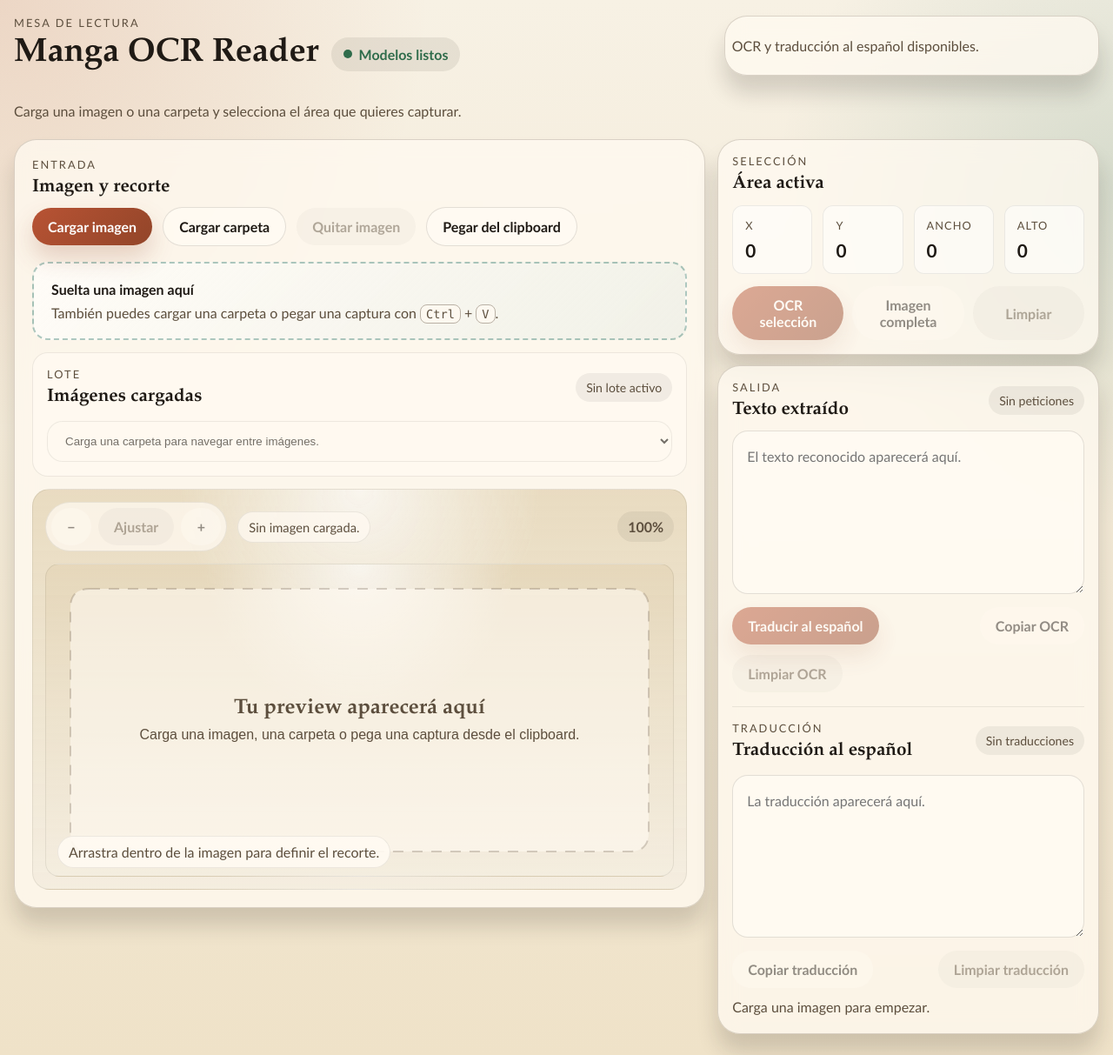
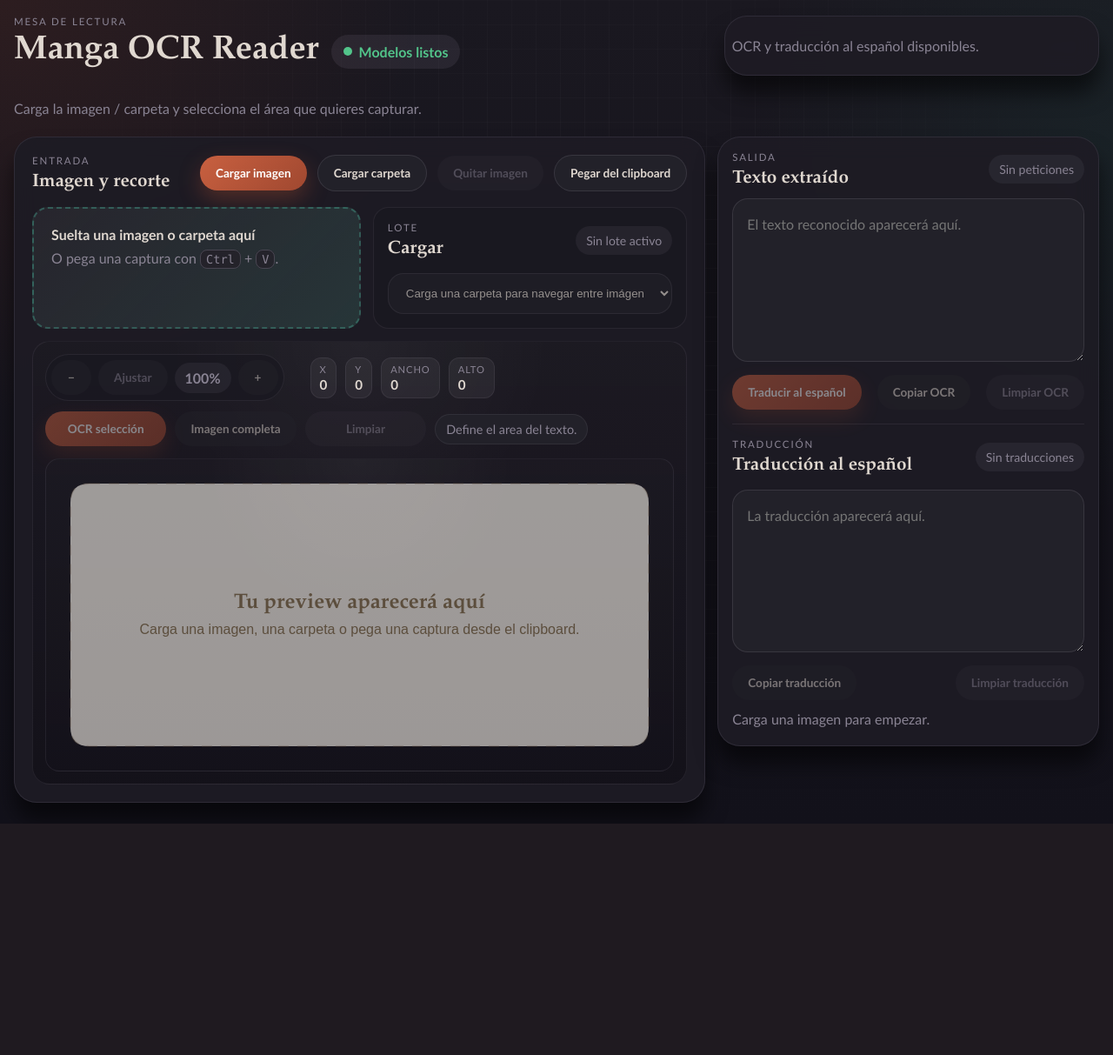
Before and after one commit to derpmagician/MangaTextCapture, a FastAPI app: page / in a window 1280 px wide. Shown: the whole page at 87% size. After the commit the page ends 947 px from the top, so only its background shows below. Run offline with FastAPI, Linux system fonts and the light colour scheme.

Commit message:
modificando el layout

```diff
--- a/static/app.css
+++ b/static/app.css
@@ -1,17 +1,17 @@
 :root {
-  --paper: #f4eddf;
-  --paper-strong: #fffaf1;
-  --wash: #e4d5b7;
-  --ink: #1f1a15;
-  --ink-soft: #5c4e3d;
-  --cutline: #146356;
-  --stamp: #bc5f3a;
-  --shadow: rgba(31, 26, 21, 0.16);
-  --line: rgba(92, 78, 61, 0.22);
-  --line-strong: rgba(92, 78, 61, 0.42);
-  --success: #2f6c4b;
-  --warning: #a26811;
-  --danger: #9e3f2d;
+  --paper: #1a1820;
+  --paper-strong: #201e26;
+  --wash: #2a2732;
+  --ink: #e0d8d0;
+  --ink-soft: #8a8494;
+  --cutline: #4db89e;
+  --stamp: #d07050;
+  --shadow: rgba(0, 0, 0, 0.55);
+  --line: rgba(200, 190, 220, 0.10);
+  --line-strong: rgba(200, 190, 220, 0.22);
+  --success: #52c48a;
+  --warning: #d4a020;
+  --danger: #d05050;
   --radius-lg: 26px;
   --radius-md: 18px;
   --radius-sm: 12px;
@@ -31,9 +31,9 @@ body {
   color: var(--ink);
   font-family: "Yu Gothic UI", "Segoe UI Variable Text", "Trebuchet MS", sans-serif;
   background:
-    radial-gradient(circle at top left, rgba(188, 95, 58, 0.18), transparent 28%),
-    radial-gradient(circle at right 18%, rgba(20, 99, 86, 0.14), transparent 24%),
-    linear-gradient(180deg, #f7f1e4 0%, #efe2c8 100%);
+    radial-gradient(circle at top left, rgba(160, 60, 30, 0.14), transparent 30%),
+    radial-gradient(circle at right 18%, rgba(30, 110, 90, 0.12), transparent 28%),
+    linear-gradient(180deg, #1a1820 0%, #12111a 100%);
 }
 
 button,
@@ -46,7 +46,7 @@ input {
   position: fixed;
   inset: 0;
   pointer-events: none;
-  background-image: linear-gradient(rgba(255, 255, 255, 0.06) 1px, transparent 1px), linear-gradient(90deg, rgba(255, 255, 255, 0.04) 1px, transparent 1px);
+  background-image: linear-gradient(rgba(255, 255, 255, 0.03) 1px, transparent 1px), linear-gradient(90deg, rgba(255, 255, 255, 0.04) 1px, transparent 1px);
   background-size: 28px 28px;
   -webkit-mask-image: radial-gradient(circle at center, black, transparent 90%);
   mask-image: radial-gradient(circle at center, black, transparent 90%);
@@ -69,7 +69,7 @@ input {
 
 .eyebrow {
   margin: 0 0 8px;
-  font-size: 0.8rem;
+  font-size: 0.72rem;
   letter-spacing: 0.16em;
   text-transform: uppercase;
   color: var(--ink-soft);
@@ -112,7 +112,7 @@ h2 {
 .reader-stage {
   border: 1px solid var(--line);
   border-radius: var(--radius-lg);
-  background: rgba(255, 250, 241, 0.76);
+  background: rgba(30, 28, 36, 0.92);
   box-shadow: 0 20px 25px var(--shadow);
   -webkit-backdrop-filter: blur(12px);
   backdrop-filter: blur(12px);
@@ -137,7 +137,7 @@ h2 {
   padding: 10px 14px;
   border-radius: 999px;
   font-weight: 700;
-  background: rgba(31, 26, 21, 0.08);
+  background: rgba(210, 200, 230, 0.08);
 }
 
 .status-badge::before {
@@ -183,13 +183,21 @@ h2 {
   flex-wrap: wrap;
 }
 
+.input-layout {
+  display: grid;
+  grid-template-columns: minmax(0, 1.15fr) minmax(360px, 1.1fr);
+  gap: 14px;
+  align-items: stretch;
+  margin-top: 18px;
+}
+
 .drop-zone {
-  margin-top: 18px;
+  margin-top: 0;
   padding: 20px;
-  border: 2px dashed rgba(20, 99, 86, 0.34);
+  border: 2px dashed rgba(77, 184, 158, 0.36);
   border-radius: var(--radius-md);
   background:
-    linear-gradient(135deg, rgba(255, 255, 255, 0.45), rgba(20, 99, 86, 0.06)),
+    linear-gradient(135deg, rgba(255, 255, 255, 0.03), rgba(77, 184, 158, 0.15)),
     var(--paper-strong);
   outline: none;
   transition: border-color 160ms ease, transform 160ms ease, box-shadow 160ms ease;
@@ -199,7 +207,7 @@ h2 {
 .drop-zone:focus-visible {
   border-color: var(--cutline);
   transform: translateY(-2px);
-  box-shadow: 0 16px 32px rgba(20, 99, 86, 0.18);
+  box-shadow: 0 16px 32px rgba(77, 184, 158, 0.22);
 }
 
 .drop-title {
@@ -212,11 +220,11 @@ h2 {
 }
 
 .image-collection {
-  margin-top: 14px;
+  margin-top: 0;
   padding: 16px;
   border-radius: var(--radius-md);
-  border: 1px solid rgba(31, 26, 21, 0.08);
-  background: rgba(255, 250, 241, 0.72);
+  border: 1px solid rgba(210, 200, 230, 0.08);
+  background: rgba(26, 24, 32, 0.72);
 }
 
 .image-picker {
@@ -224,8 +232,8 @@ h2 {
   margin-top: 12px;
   padding: 14px 16px;
   border-radius: var(--radius-md);
-  border: 1px solid rgba(31, 26, 21, 0.12);
-  background: rgba(255, 250, 241, 0.92);
+  border: 1px solid rgba(210, 200, 230, 0.12);
+  background: rgba(36, 34, 42, 0.94);
   color: var(--ink);
 }
 
@@ -237,7 +245,7 @@ kbd {
   border: 1px solid var(--line-strong);
   border-radius: 8px;
   padding: 2px 6px;
-  background: rgba(255, 250, 241, 0.75);
+  background: rgba(36, 34, 42, 0.88);
   font-family: "Cascadia Code", "Consolas", monospace;
   font-size: 0.85rem;
 }
@@ -248,10 +256,10 @@ kbd {
   max-width: 100%;
   margin-top: 14px;
   border-radius: calc(var(--radius-lg) - 6px);
-  border: 1px solid rgba(31, 26, 21, 0.08);
+  border: 1px solid rgba(210, 200, 230, 0.08);
   background:
-    radial-gradient(circle at top, rgba(255, 255, 255, 0.72), transparent 35%),
-    linear-gradient(180deg, rgba(228, 213, 183, 0.82), rgba(244, 237, 223, 0.96));
+    radial-gradient(circle at top, rgba(255, 255, 255, 0.04), transparent 35%),
+    linear-gradient(180deg, rgba(28, 26, 34, 0.96), rgba(20, 18, 26, 0.98));
   overflow: hidden;
   padding: 14px;
 }
@@ -261,6 +269,14 @@ kbd {
   align-items: center;
   justify-content: space-between;
   gap: 12px;
+  flex-wrap: wrap;
+}
+
+.canvas-status {
+  display: flex;
+  align-items: center;
+  justify-content: flex-end;
+  gap: 10px;
   flex-wrap: wrap;
 }
 
@@ -278,8 +294,8 @@ kbd {
   gap: 8px;
   padding: 6px;
   border-radius: 999px;
-  background: rgba(255, 250, 241, 0.72);
-  border: 1px solid rgba(31, 26, 21, 0.08);
+  background: rgba(26, 24, 32, 0.72);
+  border: 1px solid rgba(210, 200, 230, 0.08);
 }
 
 .zoom-button {
@@ -290,24 +306,10 @@ kbd {
 .zoom-value {
   padding: 8px 12px;
   border-radius: 999px;
-  background: rgba(31, 26, 21, 0.06);
+  background: rgba(210, 200, 230, 0.06);
   color: var(--ink-soft);
   font-weight: 700;
   font-variant-numeric: tabular-nums;
-}
-
-.image-meta {
-  margin: 0;
-  padding: 8px 12px;
-  border-radius: 999px;
-  border: 1px solid rgba(31, 26, 21, 0.08);
-  background: rgba(255, 250, 241, 0.72);
-  color: var(--ink-soft);
-  font-size: 0.92rem;
-  white-space: nowrap;
-  overflow: hidden;
-  text-overflow: ellipsis;
-  max-width: min(100%, 360px);
 }
 
 .canvas-viewport {
@@ -319,10 +321,10 @@ kbd {
   max-height: min(72vh, 760px);
   overflow: auto;
   border-radius: calc(var(--radius-lg) - 10px);
-  border: 1px solid rgba(31, 26, 21, 0.08);
+  border: 1px solid rgba(210, 200, 230, 0.08);
   background:
-    radial-gradient(circle at top, rgba(255, 255, 255, 0.72), transparent 35%),
-    linear-gradient(180deg, rgba(228, 213, 183, 0.78), rgba(244, 237, 223, 0.92));
+    radial-gradient(circle at top, rgba(255, 255, 255, 0.04), transparent 35%),
+    linear-gradient(180deg, rgba(28, 26, 34, 0.92), rgba(20, 18, 26, 0.96));
   overscroll-behavior: contain;
 }
 
@@ -332,14 +334,13 @@ kbd {
 }
 
 .canvas-tip {
-  position: absolute;
-  left: 28px;
-  bottom: 24px;
   margin: 0;
   padding: 8px 12px;
   border-radius: 999px;
-  background: rgba(255, 250, 241, 0.92);
-  border: 1px solid rgba(31, 26, 21, 0.08);
+  background: rgba(36, 34, 42, 0.94);
+  border: 1px solid rgba(210, 200, 230, 0.08);
+  color: var(--ink-soft);
+  font-size: 0.9rem;
 }
 
 .side-panel {
@@ -363,8 +364,8 @@ kbd {
 .selection-grid div {
   padding: 14px;
   border-radius: var(--radius-sm);
-  border: 1px solid rgba(31, 26, 21, 0.08);
-  background: rgba(255, 255, 255, 0.52);
+  border: 1px solid rgba(210, 200, 230, 0.08);
+  background: rgba(255, 255, 255, 0.05);
 }
 
 .selection-grid dt {
@@ -376,8 +377,44 @@ kbd {
 
 .selection-grid dd {
   margin: 8px 0 0;
-  font-size: 1.3rem;
+  font-size: 1rem;
   font-weight: 700;
+}
+
+.selection-grid.selection-inline {
+  display: inline-flex;
+  align-items: center;
+  gap: 10px;
+  margin: 0 0 0 18px;
+}
+
+.selection-grid.selection-inline div {
+  display: inline-flex;
+  flex-direction: column;
+  align-items: flex-start;
+  justify-content: center;
+  padding: 6px 10px;
+  border-radius: var(--radius-sm);
+  border: 1px solid rgba(210, 200, 230, 0.08);
+  background: rgba(255, 255, 255, 0.05);
+}
+
+.selection-grid.selection-inline dt {
+  font-size: 0.7rem;
+}
+
+.selection-grid.selection-inline dd {
+  margin: 2px 0 0;
+  font-size: 0.95rem;
+}
+
+button,
+.button,
+.button:disabled,
+.canvas-controls button,
+.zoom-button,
+.image-picker select {
+  font-size: 0.85rem;
 }
 
 .button,
@@ -399,19 +436,19 @@ kbd {
 
 .button-primary {
   color: white;
-  background: linear-gradient(135deg, #b85334, #924529);
-  box-shadow: 0 14px 28px rgba(146, 69, 41, 0.22);
+  background: linear-gradient(135deg, #c86040, #a04830);
+  box-shadow: 0 10px 24px rgba(160, 72, 48, 0.40);
 }
 
 .button-secondary {
   color: var(--ink);
-  background: rgba(255, 250, 241, 0.92);
-  border: 1px solid rgba(31, 26, 21, 0.12);
+  background: rgba(36, 34, 42, 0.94);
+  border: 1px solid rgba(210, 200, 230, 0.12);
 }
 
 .button-ghost {
   color: var(--ink-soft);
-  background: rgba(31, 26, 21, 0.06);
+  background: rgba(210, 200, 230, 0.06);
 }
 
 .button:disabled {
@@ -431,7 +468,7 @@ kbd {
 .translation-block {
   margin-top: 16px;
   padding-top: 16px;
-  border-top: 1px solid rgba(31, 26, 21, 0.08);
+  border-top: 1px solid rgba(210, 200, 230, 0.08);
 }
 
 .panel-heading-compact {
@@ -441,7 +478,7 @@ kbd {
 .request-meta {
   padding: 8px 12px;
   border-radius: 999px;
-  background: rgba(31, 26, 21, 0.06);
+  background: rgba(210, 200, 230, 0.06);
   font-size: 0.88rem;
 }
 
@@ -451,9 +488,9 @@ kbd {
   margin: 12px 0;
   padding: 16px;
   border-radius: var(--radius-md);
-  border: 1px solid rgba(31, 26, 21, 0.12);
+  border: 1px solid rgba(210, 200, 230, 0.12);
   resize: vertical;
-  background: rgba(255, 250, 241, 0.92);
+  background: rgba(36, 34, 42, 0.94);
   color: var(--ink);
   line-height: 1.6;
 }
@@ -464,9 +501,9 @@ kbd {
   margin: 12px 0;
   padding: 16px;
   border-radius: var(--radius-md);
-  border: 1px solid rgba(31, 26, 21, 0.12);
+  border: 1px solid rgba(210, 200, 230, 0.12);
   resize: vertical;
-  background: rgba(255, 250, 241, 0.92);
+  background: rgba(36, 34, 42, 0.94);
   color: var(--ink);
   line-height: 1.6;
 }
@@ -475,7 +512,7 @@ kbd {
 #translationOutput:focus-visible,
 .image-picker:focus-visible,
 .button:focus-visible {
-  outline: 3px solid rgba(20, 99, 86, 0.28);
+  outline: 3px solid rgba(77, 184, 158, 0.38);
   outline-offset: 3px;
 }
 
@@ -522,6 +559,10 @@ kbd {
     grid-template-columns: 1fr;
   }
 
+  .input-layout {
+    grid-template-columns: 1fr;
+  }
+
   .canvas-viewport {
     min-height: 440px;
   }
@@ -551,9 +592,8 @@ kbd {
     grid-template-columns: 1fr 1fr;
   }
 
-  .canvas-tip {
-    left: 20px;
-    bottom: 18px;
+  .canvas-status {
+    justify-content: flex-start;
   }
 }
 
--- a/static/app.js
+++ b/static/app.js
@@ -10,7 +10,6 @@ const elements = {
   canvasFrame: document.querySelector("#canvasFrame"),
   canvasViewport: document.querySelector("#canvasViewport"),
   previewCanvas: document.querySelector("#previewCanvas"),
-  imageMeta: document.querySelector("#imageMeta"),
   clearImageButton: document.querySelector("#clearImageButton"),
   selectionX: document.querySelector("#selectionX"),
   selectionY: document.querySelector("#selectionY"),
@@ -60,7 +59,6 @@ const state = {
   translationTargetLabel: "Español",
 };
 
-const DEFAULT_IMAGE_META = "Sin imagen cargada.";
 const DEFAULT_COLLECTION_META = "Sin lote activo";
 const DEFAULT_REQUEST_META = "Sin peticiones";
 const DEFAULT_TRANSLATION_META = "Sin traducciones";
@@ -247,15 +245,92 @@ async function handleDrop(event) {
     return;
   }
 
-  const [file] = Array.from(event.dataTransfer?.files ?? []);
-  if (!file) {
-    setNotice("error", "No se detectó una imagen en el arrastre.");
+  const entries = await extractDroppedImageEntries(event.dataTransfer);
+  if (!entries.length) {
+    setNotice("error", "No se detectaron imágenes compatibles en el arrastre.");
     return;
   }
 
-  await loadImageEntries([
-    createImageEntry(file, file.name || "imagen-arrastrada"),
-  ]);
+  await loadImageEntries(entries, {
+    noticeMessage: entries.length > 1
+      ? `Se cargaron ${entries.length} imágenes desde el arrastre. Ya puedes cambiar entre ellas cuando quieras.`
+      : null,
+  });
+}
+
+async function extractDroppedImageEntries(dataTransfer) {
+  const entriesFromItems = await extractDroppedImageEntriesFromItems(dataTransfer?.items);
+  if (entriesFromItems.length) {
+    return sortImageEntries(entriesFromItems);
+  }
+
+  const files = Array.from(dataTransfer?.files ?? [])
+    .filter((file) => file.type.startsWith("image/"))
+    .map((file, index) => createImageEntry(
+      file,
+      file.name || `imagen-arrastrada-${index + 1}`,
+    ));
+
+  return sortImageEntries(files);
+}
+
+async function extractDroppedImageEntriesFromItems(items) {
+  const droppedItems = Array.from(items ?? []);
+  const droppedEntries = droppedItems
+    .map((item) => typeof item.webkitGetAsEntry === "function" ? item.webkitGetAsEntry() : null)
+    .filter(Boolean);
+
+  if (!droppedEntries.length) {
+    return [];
+  }
+
+  const nestedEntries = await Promise.all(droppedEntries.map((entry) => readDroppedEntry(entry)));
+  return nestedEntries.flat();
+}
+
+async function readDroppedEntry(entry, parentPath = "") {
+  const entryPath = parentPath ? `${parentPath}/${entry.name}` : entry.name;
+
+  if (entry.isFile) {
+    return new Promise((resolve) => {
+      entry.file(
+        (file) => {
+          if (!file.type.startsWith("image/")) {
+            resolve([]);
+            return;
+          }
+
+          resolve([createImageEntry(file, entryPath)]);
+        },
+        () => resolve([]),
+      );
+    });
+  }
+
+  if (entry.isDirectory) {
+    const childEntries = await readAllDirectoryEntries(entry);
+    const nestedEntries = await Promise.all(childEntries.map((childEntry) => readDroppedEntry(childEntry, entryPath)));
+    return nestedEntries.flat();
+  }
+
+  return [];
+}
+
+async function readAllDirectoryEntries(directoryEntry) {
+  const reader = directoryEntry.createReader();
+  const entries = [];
+
+  while (true) {
+    const batch = await new Promise((resolve, reject) => {
+      reader.readEntries(resolve, reject);
+    });
+
+    if (!batch.length) {
+      return entries;
+    }
+
+    entries.push(...batch);
+  }
 }
 
 async function handleFileInputChange(event) {
@@ -302,10 +377,7 @@ async function handleFolderInputChange(event) {
       file,
       file.webkitRelativePath || file.name || `imagen-${index + 1}`,
     ))
-    .sort((left, right) => left.label.localeCompare(right.label, undefined, {
-      numeric: true,
-      sensitivity: "base",
-    }));
+    ;
 
   if (!entries.length) {
     setNotice("error", "La carpeta seleccionada no contiene imágenes compatibles.");
@@ -401,6 +473,13 @@ function createImageEntry(blob, label) {
   return { blob, label };
 }
 
+function sortImageEntries(entries) {
+  return [...entries].sort((left, right) => left.label.localeCompare(right.label, undefined, {
+    numeric: true,
+    sensitivity: "base",
+  }));
+}
+
 async function loadImageEntries(entries, { initialIndex = 0, noticeMessage = null } = {}) {
   const validEntries = entries.filter((entry) => entry.blob?.type?.startsWith("image/"));
   if (!validEntries.length) {
@@ -438,8 +517,6 @@ async function activateImageIndex(index, { noticeMessage = null } = {}) {
     state.dragStart = null;
     state.zoomLevel = 1;
 
-    elements.imageMeta.textContent = `${entry.label} · ${image.naturalWidth} × ${image.naturalHeight}px`;
-    elements.imageMeta.title = elements.imageMeta.textContent;
     elements.requestMeta.textContent = DEFAULT_REQUEST_META;
     elements.ocrOutput.value = "";
     clearTranslationOutput({ keepNotice: true });
@@ -640,8 +717,6 @@ function resetLoadedImage({ clearOutput, noticeTone, noticeMessage, preserveColl
   state.displayBounds = null;
   state.zoomLevel = 1;
 
-  elements.imageMeta.textContent = DEFAULT_IMAGE_META;
-  elements.imageMeta.title = DEFAULT_IMAGE_META;
   elements.imageCollectionMeta.textContent = DEFAULT_COLLECTION_META;
   elements.requestMeta.textContent = DEFAULT_REQUEST_META;
   updateSelectionReadout(null);
@@ -699,10 +774,10 @@ function updateImageCollectionControls() {
   elements.imagePicker.value = String(hasActiveImage ? state.activeImageIndex : 0);
   elements.imageCollectionMeta.textContent = hasActiveImage
     ? `Imagen ${state.activeImageIndex + 1} de ${state.imageEntries.length}`
-    : `${state.imageEntries.length} imágenes cargadas`;
+    : `${state.imageEntries.length} Cargar`;
   elements.imagePicker.title = hasActiveImage
     ? state.imageEntries[state.activeImageIndex].label
-    : `${state.imageEntries.length} imágenes cargadas`;
+    : `${state.imageEntries.length} Cargar`;
 }
 
 function updateControlState() {
--- a/templates/index.html
+++ b/templates/index.html
@@ -16,7 +16,7 @@
           <span id="modelStatusBadge" class="status-badge status-loading">Preparando modelo</span>
         </div>
         <p class="subtitle">
-          Carga una imagen o una carpeta y selecciona el área que quieres capturar.
+          Carga la imagen / carpeta y selecciona el área que quieres capturar.
         </p>
       </div>
       <div class="status-card" aria-live="polite">
@@ -43,16 +43,17 @@
           </div>
         </div>
 
-        <div id="dropZone" class="drop-zone" tabindex="0" aria-label="Zona para arrastrar una imagen">
-          <p class="drop-title">Suelta una imagen aquí</p>
-          <p class="drop-copy">También puedes cargar una carpeta o pegar una captura con <kbd>Ctrl</kbd> + <kbd>V</kbd>.</p>
+        <div class="input-layout">
+          <div id="dropZone" class="drop-zone" tabindex="0" aria-label="Zona para arrastrar una imagen o carpeta">
+            <p class="drop-title">Suelta una imagen o carpeta aquí</p>
+            <p class="drop-copy">O pega una captura con <kbd>Ctrl</kbd> + <kbd>V</kbd>.</p>
           </div>
 
           <section class="image-collection" aria-labelledby="imageCollectionTitle">
             <div class="panel-heading panel-heading-compact">
               <div>
                 <p class="eyebrow">Lote</p>
-              <h2 id="imageCollectionTitle">Imágenes cargadas</h2>
+                <h2 id="imageCollectionTitle">Cargar</h2>
               </div>
               <span id="imageCollectionMeta" class="request-meta">Sin lote activo</span>
             </div>
@@ -61,6 +62,7 @@
               <option value="">Carga una carpeta para navegar entre imágenes.</option>
             </select>
           </section>
+        </div>
 
         <div id="canvasFrame" class="canvas-frame">
           <div class="canvas-controls" aria-label="Controles de zoom">
@@ -68,24 +70,10 @@
               <div class="zoom-group">
                 <button id="zoomOutButton" type="button" class="button button-secondary zoom-button" aria-label="Alejar imagen" disabled>−</button>
                 <button id="zoomResetButton" type="button" class="button button-ghost" disabled>Ajustar</button>
+                <output id="zoomValue" class="zoom-value" aria-live="polite">100%</output>
                 <button id="zoomInButton" type="button" class="button button-secondary zoom-button" aria-label="Acercar imagen" disabled>+</button>
               </div>
-              <p id="imageMeta" class="image-meta">Sin imagen cargada.</p>
-            </div>
-            <output id="zoomValue" class="zoom-value" aria-live="polite">100%</output>
-          </div>
-          <div id="canvasViewport" class="canvas-viewport">
-            <canvas id="previewCanvas"></canvas>
-          </div>
-          <p class="canvas-tip">Arrastra dentro de la imagen para definir el recorte.</p>
-        </div>
-      </section>
-
-      <aside class="side-panel" aria-label="Controles y resultado OCR">
-        <section class="panel-block" aria-labelledby="selectionTitle">
-          <p class="eyebrow">Selección</p>
-          <h2 id="selectionTitle">Área activa</h2>
-          <dl class="selection-grid">
+              <dl class="selection-grid selection-inline" aria-label="Área activa">
                 <div>
                   <dt>X</dt>
                   <dd id="selectionX">0</dd>
@@ -103,13 +91,23 @@
                   <dd id="selectionHeight">0</dd>
                 </div>
               </dl>
-          <div class="button-stack">
+            </div>
+            <div class="canvas-status">
+              <div class="button-stack selection-controls">
                 <button id="ocrSelectionButton" type="button" class="button button-primary" disabled>OCR selección</button>
                 <button id="ocrFullButton" type="button" class="button button-secondary" disabled>Imagen completa</button>
                 <button id="clearSelectionButton" type="button" class="button button-ghost" disabled>Limpiar</button>
               </div>
+              <p class="canvas-tip">Define el area del texto.</p>
+            </div>
+          </div>
+          <div id="canvasViewport" class="canvas-viewport">
+            <canvas id="previewCanvas"></canvas>
+          </div>
+        </div>
       </section>
 
+      <aside class="side-panel" aria-label="Controles y resultado OCR">
         <section class="panel-block" aria-labelledby="outputTitle">
           <div class="panel-heading">
             <div>
```
Also changed, not shown: README.md. Lines whose indentation alone changed are shown as unchanged.
